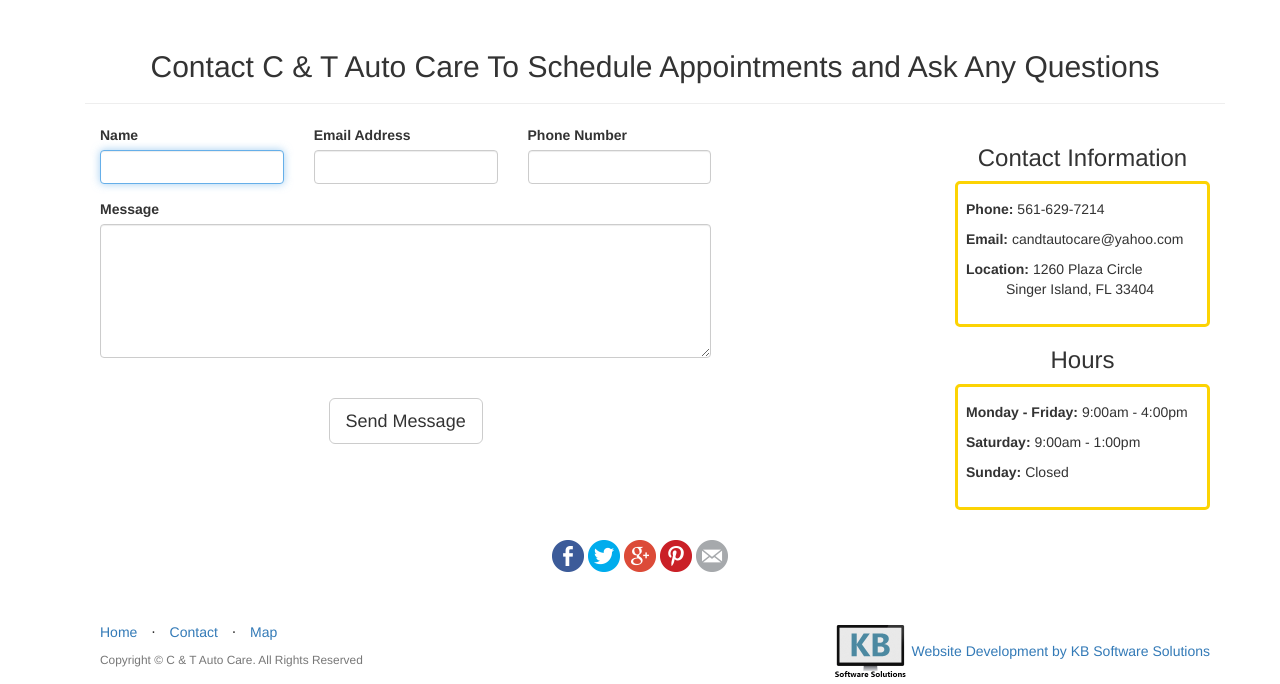
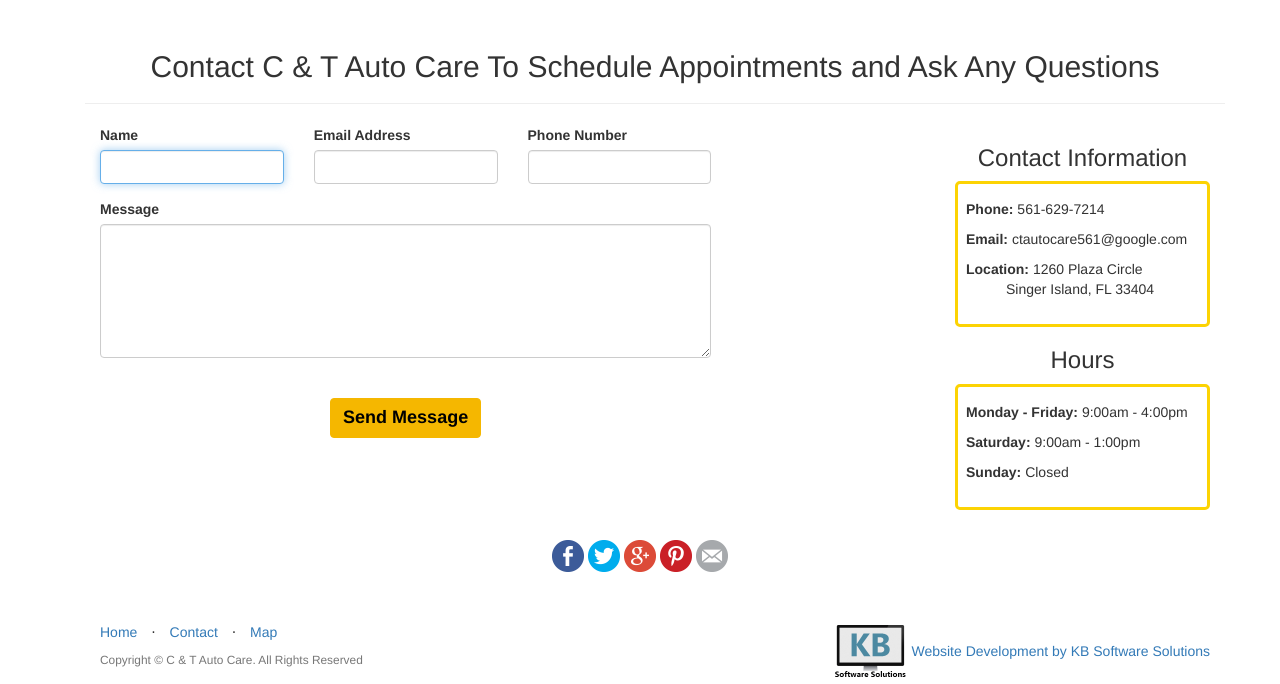
Before and after one commit to johnsonj561/CT-Auto, a PHP site: page /view/contact.php in a window 1280 px wide. Shown: the part 60-744 px from the top of the page. Run offline with PHP 8.4, Linux system fonts and the light colour scheme.

Commit message:
Content Update

```diff
--- a/view/contact.php
+++ b/view/contact.php
@@ -53,7 +53,7 @@
                     </div><br>
                     <div class="form-group col-lg-9 text-center">
                       <input type="hidden" name="save" value="contact">
-                      <button type="submit" class="btn btn-default btn-lg grey-blue">Send Message</button>
+                      <button type="submit" class="btn btn-primary btn-large">Send Message</button>
                     </div>
                   </div>
                 </form>
@@ -65,7 +65,7 @@
                     <a href="tel:+15619097795" class="contact-link">561-629-7214</a>
                   </p>
                   <p><strong>Email: </strong>
-                    <a href="mailto:name@example.com" class="contact-link">candtautocare@yahoo.com</a>
+                    <a href="mailto:name@example.com" class="contact-link">ctautocare561@google.com</a>
                   </p>
                   <p><strong>Location:</strong>
                     <a class="contact-link" target="_blank"
```
